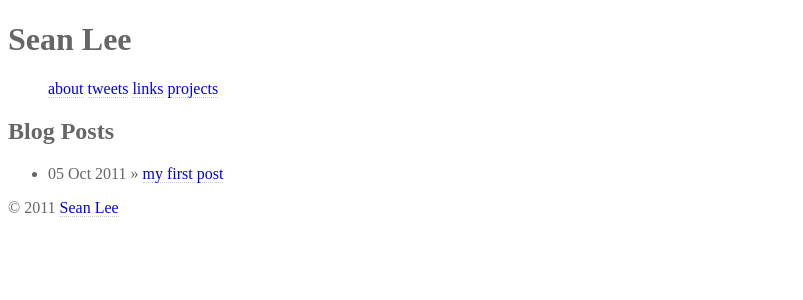
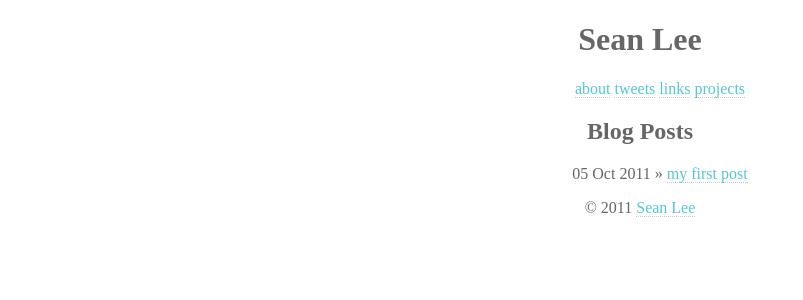
Before and after one commit to lisongx/notimportant.org, a Jekyll site: the page built from index.html, in a window 1280 px wide. Shown: the top 300 px of the page, without its empty margins (0-803 px from the left). Built offline with Jekyll 4.4.1, drawn with Linux system fonts in a browser that asks for light colours.

Commit message:
change css

```diff
--- a/css/style.css
+++ b/css/style.css
@@ -1,11 +1,20 @@
 body {
     color: #666;
+    font: 13.34px helvetica, arial, clean, sans-serif;
+    text-align: center;
 }
 header li {
+    display: inline;
+}
+#home li{
     list-style-type: none;
-    display: inline;
 }
 a:link {
     text-decoration: none;
     border-bottom: 1px dotted #ccc;
+    color: #54C7D5;
 }
+a:visited {
+    text-decoration: none;
+    color: #6B9FBA;
+}
```
Also changed, not shown: index.html (+4 -4 lines).
